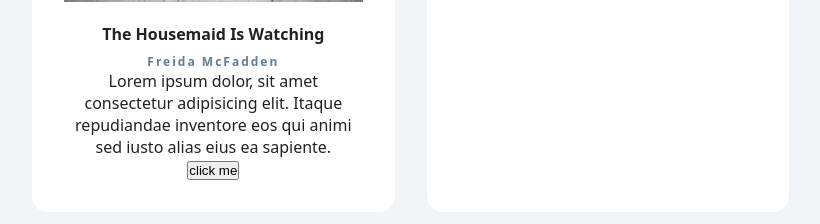
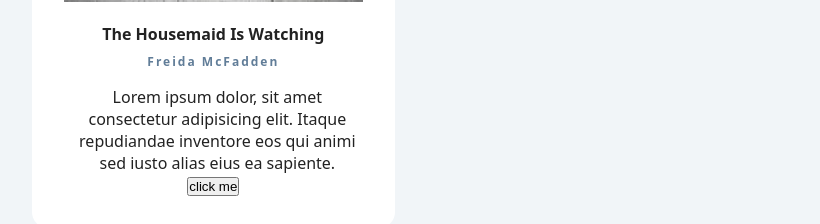
Before and after one commit to naturuplift/React-Tutorial, a React (Create React App) app: page / in a window 1280 px wide. Shown: the part 587-811 px from the top of the page, without its empty margins (32-852 px from the left). Built offline with nearby package versions, Linux system fonts and the light colour scheme.

Commit message:
Update Booklist.css

```diff
--- a/src/components/Booklist.css
+++ b/src/components/Booklist.css
@@ -22,6 +22,7 @@
 @media screen and (min-width: 768px) {
   .booklist {
     grid-template-columns: repeat(3, 1fr);
+    align-items: start;
   }
 }
 .book {
@@ -44,3 +45,6 @@
   margin-top: 0.5rem;
   letter-spacing: 2px;
 }
+.book p {
+  margin: 1rem 0 0 0.5rem;
+}
```
